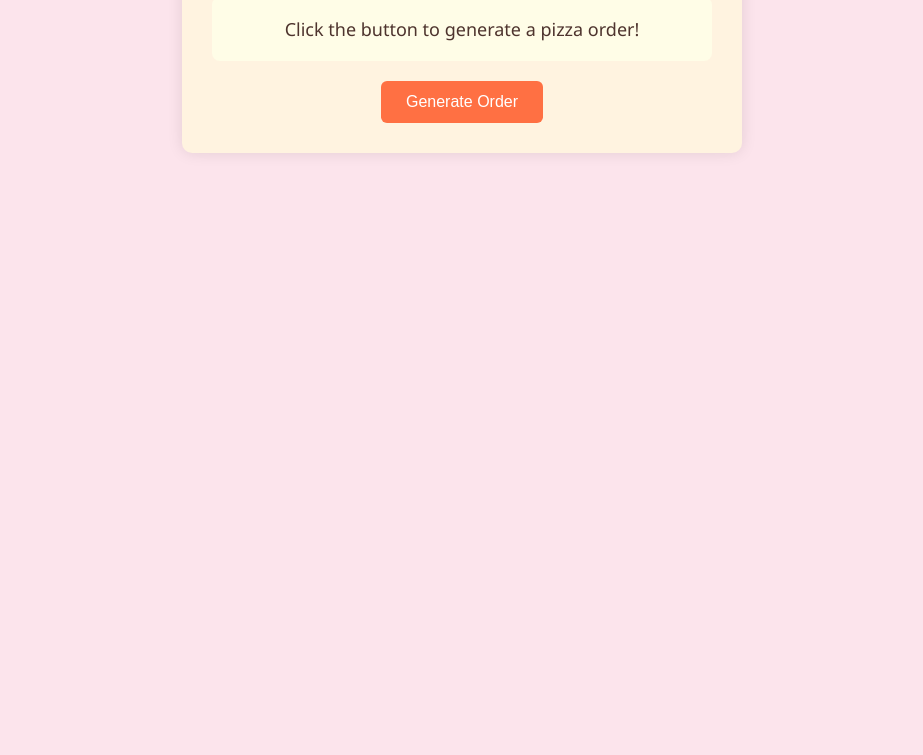
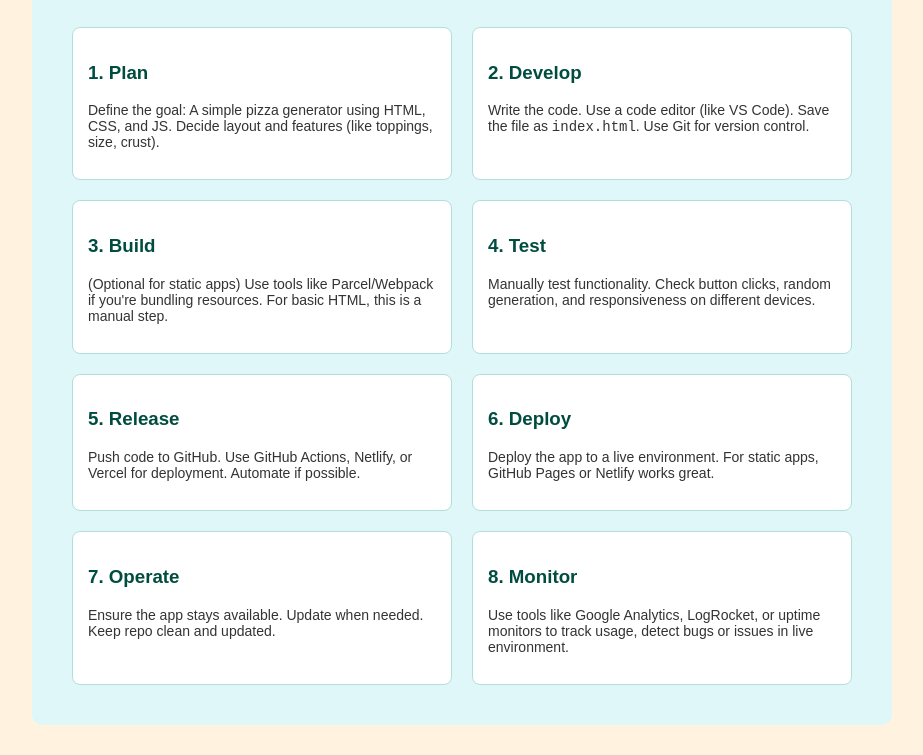
Before and after one commit to Sharmila0997/MyfirstRepot, a plain HTML site: page index.html in a window 1280 px wide. Shown: the part 391-1146 px from the top of the page, without its empty margins (178-1101 px from the left). Before the commit the page ends 816 px from the top, so only its background shows below. Drawn offline with Linux system fonts and the light colour scheme.

Commit message:
Add files via upload

```diff
--- a/index.html
+++ b/index.html
@@ -3,17 +3,170 @@
 <head>
   <meta charset="UTF-8" />
   <meta name="viewport" content="width=device-width, initial-scale=1.0"/>
-  <title>Pizza Order Generator</title>
-  <link rel="stylesheet" href="style.css" />
+  <title>Pizza Generator with DevOps Lifecycle</title>
+  <style>
+    body {
+      font-family: Arial, sans-serif;
+      background-color: #fff3e0;
+      margin: 0;
+      padding: 0;
+    }
+
+    .container {
+      text-align: center;
+      background-color: #ffe0b2;
+      padding: 30px;
+      border-radius: 10px;
+      box-shadow: 0 0 10px rgba(0,0,0,0.2);
+      margin: 30px auto;
+      width: 90%;
+      max-width: 600px;
+    }
+
+    h1 {
+      color: #d84315;
+    }
+
+    #output {
+      margin-top: 20px;
+      font-size: 18px;
+      color: #4e342e;
+      background: #fff8e1;
+      padding: 15px;
+      border-radius: 8px;
+    }
+
+    button {
+      background-color: #ff7043;
+      color: white;
+      padding: 10px 20px;
+      border: none;
+      border-radius: 6px;
+      font-size: 16px;
+      cursor: pointer;
+      transition: background 0.3s;
+      margin-top: 20px;
+    }
+
+    button:hover {
+      background-color: #ff5722;
+    }
+
+    .devops-section {
+      background-color: #e0f7fa;
+      padding: 30px;
+      margin: 30px auto;
+      border-radius: 10px;
+      width: 90%;
+      max-width: 800px;
+    }
+
+    .devops-section h2 {
+      color: #00796b;
+    }
+
+    .lifecycle {
+      display: flex;
+      flex-wrap: wrap;
+      justify-content: space-between;
+      margin-top: 20px;
+    }
+
+    .phase {
+      background-color: #ffffff;
+      border: 1px solid #b2dfdb;
+      border-radius: 8px;
+      padding: 15px;
+      flex: 1 1 250px;
+      margin: 10px;
+    }
+
+    .phase h3 {
+      color: #004d40;
+    }
+
+    .phase p {
+      font-size: 14px;
+      color: #333;
+    }
+  </style>
 </head>
 <body>
   <div class="container">
-    <h1>🍕 Pizza Order Generator</h1>
-    <div id="orderDisplay" class="order-box">
-      Click the button to generate a pizza order!
+    <h1>🍕 Pizza Generator</h1>
+    <div id="output">
+      Click the button to generate your pizza order!
     </div>
-    <button onclick="generatePizza()">Generate Order</button>
+    <button onclick="generatePizza()">Generate Pizza</button>
   </div>
-  <script src="script.js"></script>
+
+  <div class="devops-section">
+    <h2>🚀 DevOps Lifecycle for Pizza Generator</h2>
+    <div class="lifecycle">
+      <div class="phase">
+        <h3>1. Plan</h3>
+        <p>Define the goal: A simple pizza generator using HTML, CSS, and JS. Decide layout and features (like toppings, size, crust).</p>
+      </div>
+      <div class="phase">
+        <h3>2. Develop</h3>
+        <p>Write the code. Use a code editor (like VS Code). Save the file as <code>index.html</code>. Use Git for version control.</p>
+      </div>
+      <div class="phase">
+        <h3>3. Build</h3>
+        <p>(Optional for static apps) Use tools like Parcel/Webpack if you're bundling resources. For basic HTML, this is a manual step.</p>
+      </div>
+      <div class="phase">
+        <h3>4. Test</h3>
+        <p>Manually test functionality. Check button clicks, random generation, and responsiveness on different devices.</p>
+      </div>
+      <div class="phase">
+        <h3>5. Release</h3>
+        <p>Push code to GitHub. Use GitHub Actions, Netlify, or Vercel for deployment. Automate if possible.</p>
+      </div>
+      <div class="phase">
+        <h3>6. Deploy</h3>
+        <p>Deploy the app to a live environment. For static apps, GitHub Pages or Netlify works great.</p>
+      </div>
+      <div class="phase">
+        <h3>7. Operate</h3>
+        <p>Ensure the app stays available. Update when needed. Keep repo clean and updated.</p>
+      </div>
+      <div class="phase">
+        <h3>8. Monitor</h3>
+        <p>Use tools like Google Analytics, LogRocket, or uptime monitors to track usage, detect bugs or issues in live environment.</p>
+      </div>
+    </div>
+  </div>
+
+  <script>
+    const sizes = ["Small", "Medium", "Large", "Extra Large"];
+    const crusts = ["Thin Crust", "Cheese Burst", "Stuffed Crust", "Pan Crust", "Whole Wheat"];
+    const sauces = ["Tomato Basil", "BBQ", "Pesto", "Garlic White", "Spicy Red"];
+    const toppings = ["Pepperoni", "Mushrooms", "Olives", "Onions", "Bell Peppers", "Jalapenos", "Pineapple", "Bacon"];
+
+    function getRandomItem(array) {
+      return array[Math.floor(Math.random() * array.length)];
+    }
+
+    function generatePizza() {
+      const size = getRandomItem(sizes);
+      const crust = getRandomItem(crusts);
+      const sauce = getRandomItem(sauces);
+      const shuffledToppings = toppings.sort(() => 0.5 - Math.random());
+      const selectedToppings = shuffledToppings.slice(0, 3);
+
+      const result = `
+        <h2>🍕 Your Pizza Order:</h2>
+        <ul style="text-align: left; display: inline-block;">
+          <li><strong>Size:</strong> ${size}</li>
+          <li><strong>Crust:</strong> ${crust}</li>
+          <li><strong>Sauce:</strong> ${sauce}</li>
+          <li><strong>Toppings:</strong> ${selectedToppings.join(", ")}</li>
+        </ul>
+      `;
+
+      document.getElementById("output").innerHTML = result;
+    }
+  </script>
 </body>
 </html>
```
